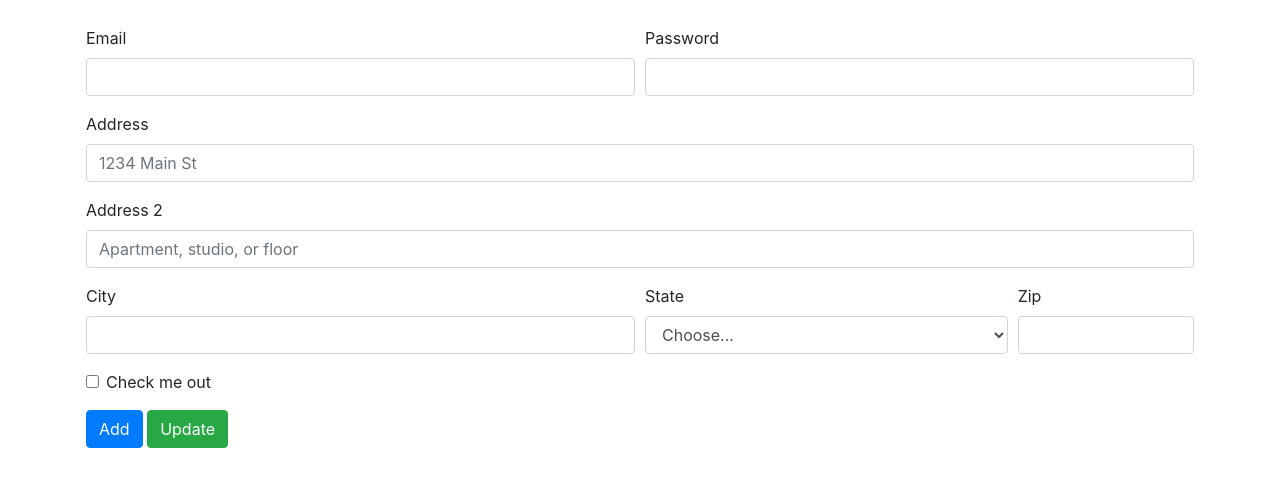
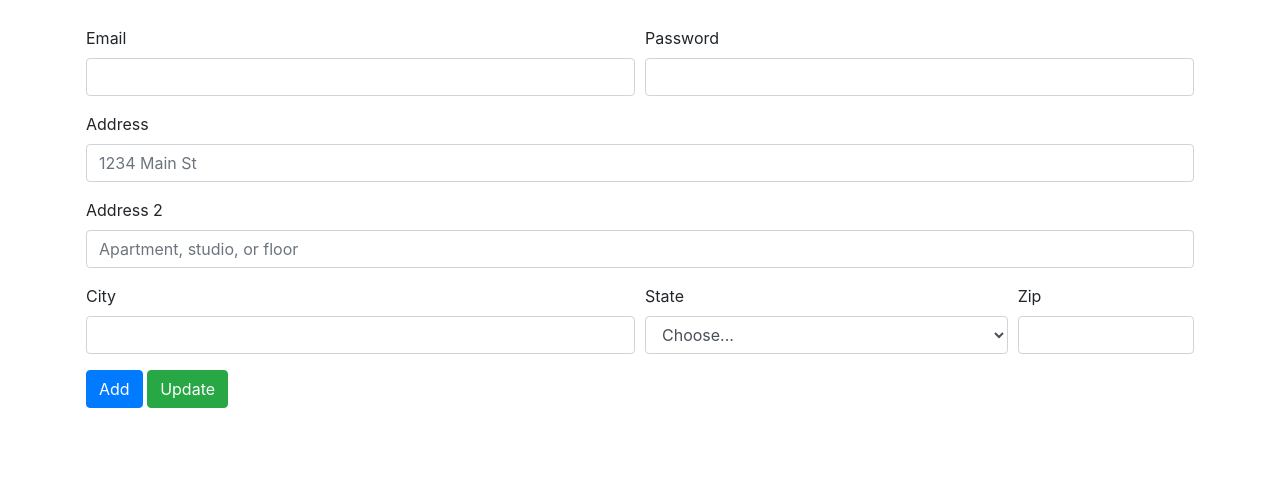
Before and after one commit to time2hack/multi-action-forms-example, a plain HTML site: page index.html in a window 1280 px wide. Shown: the part 132-618 px from the top of the page. Drawn offline with nearby package versions, Linux system fonts and the light colour scheme.

Commit message:
remove-checkbox

```diff
--- a/index.html
+++ b/index.html
@@ -57,14 +57,6 @@
             <input type="text" class="form-control" id="inputZip">
           </div>
         </div>
-        <div class="form-group">
-          <div class="form-check">
-            <input class="form-check-input" type="checkbox" id="gridCheck">
-            <label class="form-check-label" for="gridCheck">
-              Check me out
-            </label>
-          </div>
-        </div>
         <button type="submit" class="btn btn-primary">Add</button>
         <button type="submit" class="btn btn-success" formaction="/updateAddress" formmethod="POST">Update</button>
       </form>
```
